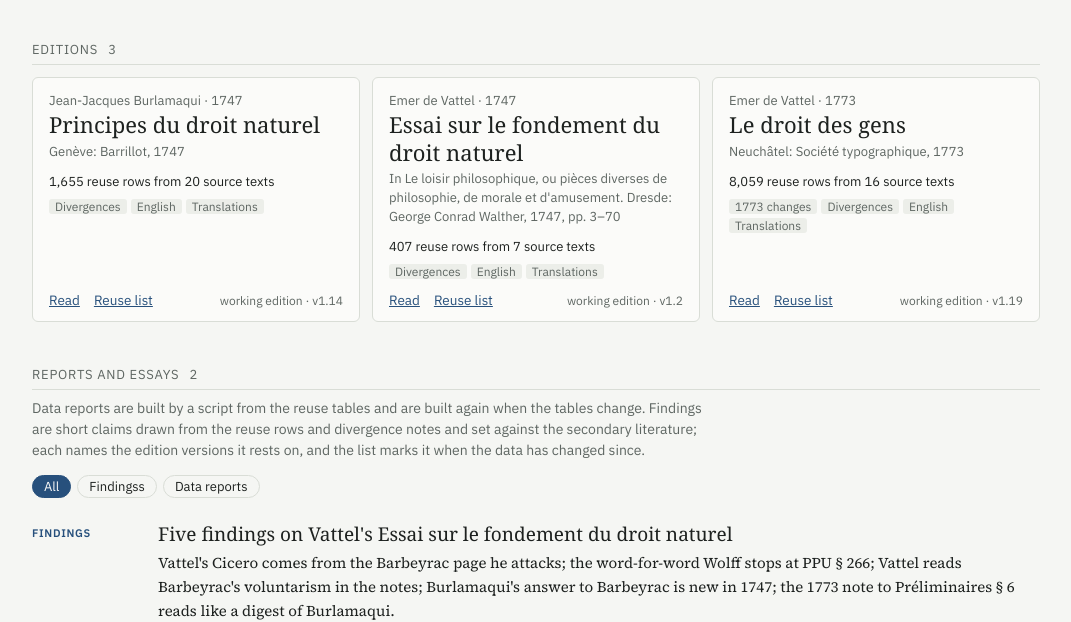
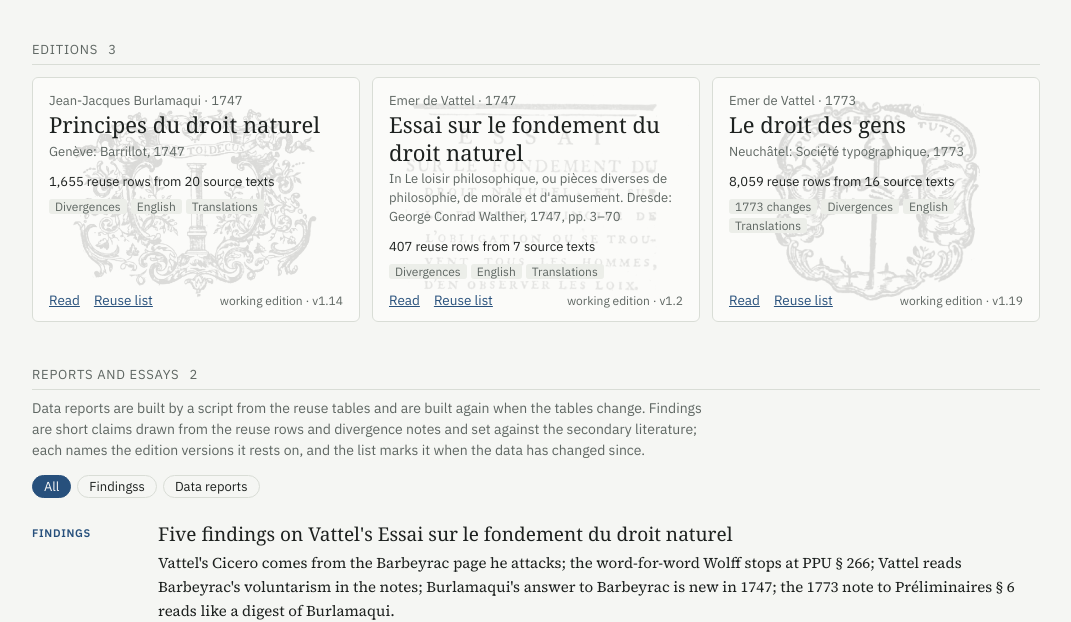
Before and after one commit to JuhanJahupea/NaturalLawEditions, a plain HTML site: page index.html in a window 1280 px wide. Shown: the part 184-806 px from the top of the page, without its empty margins (104-1175 px from the left). Drawn offline with Linux system fonts and the light colour scheme; a web font is replaced by a local one.

Commit message:
Collection page: each edition's printer's device or title behind its card, faint until hover
- editions/<id>/images/thumb.jpg (grayscale, white paper) and the manifest field thumbnail
- light and dark modes; no motion with prefers-reduced-motion

Co-Authored-By: Claude Opus 5.5 <noreply@anthropic.com>
Claude-Session: https://claude.ai/code/session_018hYfwo4W4K24Wfwu8o4NUw

```diff
--- a/editions/burlamaqui-1747/edition.json
+++ b/editions/burlamaqui-1747/edition.json
@@ -16,6 +16,7 @@
   "transcription": "Vision transcription of the page images, one diplomatic file per scan; reading text with long s resolved and line-end hyphens joined. § numbers restart in each chapter. The Table (pdf 11–30) was not transcribed.",
   "text": "text.json",
   "titlePage": "titlepage.json",
+  "thumbnail": "images/thumb.jpg",
   "aliases": {},
   "divisions": [
     {
--- a/editions/vattel-1773/edition.json
+++ b/editions/vattel-1773/edition.json
@@ -26,6 +26,7 @@
   "transcription": "Vision transcription of the page images, one diplomatic file per scan; reading text with long s resolved and line-end hyphens joined. Paragraph breaks inside a § checked against the scans (provenance/para_final.json).",
   "text": "text.json",
   "titlePage": "titlepage.json",
+  "thumbnail": "images/thumb.jpg",
   "aliases": {
     "Preface": "Pref.1",
     "Pref.25": "Pref.21",
--- a/editions/vattel-essai-1747/edition.json
+++ b/editions/vattel-essai-1747/edition.json
@@ -16,6 +16,7 @@
   "transcription": "Vision transcription of the page images, one diplomatic file per scan (texts/vattel-loisir-1747/LOI47.json); reading text with long s resolved and line-end hyphens joined. Catchwords, running heads and signatures are left out.",
   "text": "text.json",
   "titlePage": "titlepage.json",
+  "thumbnail": "images/thumb.jpg",
   "aliases": {},
   "divisions": [
     {
--- a/index.html
+++ b/index.html
@@ -24,7 +24,13 @@ h2 .n{font-variant-numeric:tabular-nums;letter-spacing:0}
 .sub{font:14px/1.5 var(--ui);color:var(--mut);margin:-4px 0 14px;max-width:680px}
 /* editions */
 .grid{display:grid;grid-template-columns:repeat(auto-fill,minmax(300px,1fr));gap:12px}
-.ed{display:flex;flex-direction:column;background:var(--paper);border:1px solid var(--line);border-radius:6px;padding:14px 16px 12px}
+.ed{display:flex;flex-direction:column;background:var(--paper);border:1px solid var(--line);border-radius:6px;padding:14px 16px 12px;position:relative;overflow:hidden;isolation:isolate}
+/* the edition's printer's device or title, faint behind the text, clear on hover */
+.ed .th{position:absolute;inset:10px;z-index:-1;background:center/contain no-repeat;opacity:.13;mix-blend-mode:multiply;transition:opacity .35s ease;pointer-events:none}
+.ed:hover .th,.ed:focus-within .th{opacity:.92}
+@media (prefers-color-scheme:dark){:root:not([data-theme="light"]) .ed .th{filter:invert(1);mix-blend-mode:screen}}
+:root[data-theme="dark"] .ed .th{filter:invert(1);mix-blend-mode:screen}
+@media (prefers-reduced-motion:reduce){.ed .th{transition:none}}
 .ed:hover{border-color:var(--accent)}
 .ed .au{font:13px var(--ui);color:var(--mut)}
 .ed .ti{font:22px/1.25 var(--display);margin:2px 0 4px;color:var(--fg);text-decoration:none}
@@ -95,7 +101,7 @@ const KIND={report:'Data report',essay:'Essay',findings:'Findings'};
  $('edN').textContent=eds.length;
  $('eds').innerHTML=eds.map(e=>{const m=M[e.id]||{},tb=tabs(e.id),rows=tb.reduce((a,r)=>a+r.rows,0);
   const lay=(m.layers||[]).filter(l=>l.kind!=='reuse').map(l=>l.label);
-  return `<div class="ed"><span class="au">${esc(e.author)} · ${esc(e.date)}</span><a class="ti" href="viewer/?ed=${encodeURIComponent(e.id)}">${esc((e.short||e.title).replace(/\s*·\s*\d{4}$/,''))}</a>
+  return `<div class="ed">${m.thumbnail?`<span class="th" aria-hidden="true" style="background-image:url('${esc(e.path+m.thumbnail)}')"></span>`:''}<span class="au">${esc(e.author)} · ${esc(e.date)}</span><a class="ti" href="viewer/?ed=${encodeURIComponent(e.id)}">${esc((e.short||e.title).replace(/\s*·\s*\d{4}$/,''))}</a>
   <span class="im">${esc(e.imprint)}</span>
   <span class="st">${num(rows)} reuse rows from ${tb.length} source text${tb.length===1?'':'s'}</span>
   ${lay.length?`<div class="chips">${lay.map(l=>`<span class="chip">${esc(l)}</span>`).join('')}</div>`:''}
```
Also changed, not shown: editions/burlamaqui-1747/images/thumb.jpg (added), editions/vattel-1773/images/thumb.jpg (added), editions/vattel-essai-1747/images/thumb.jpg (added), 1 other file.
